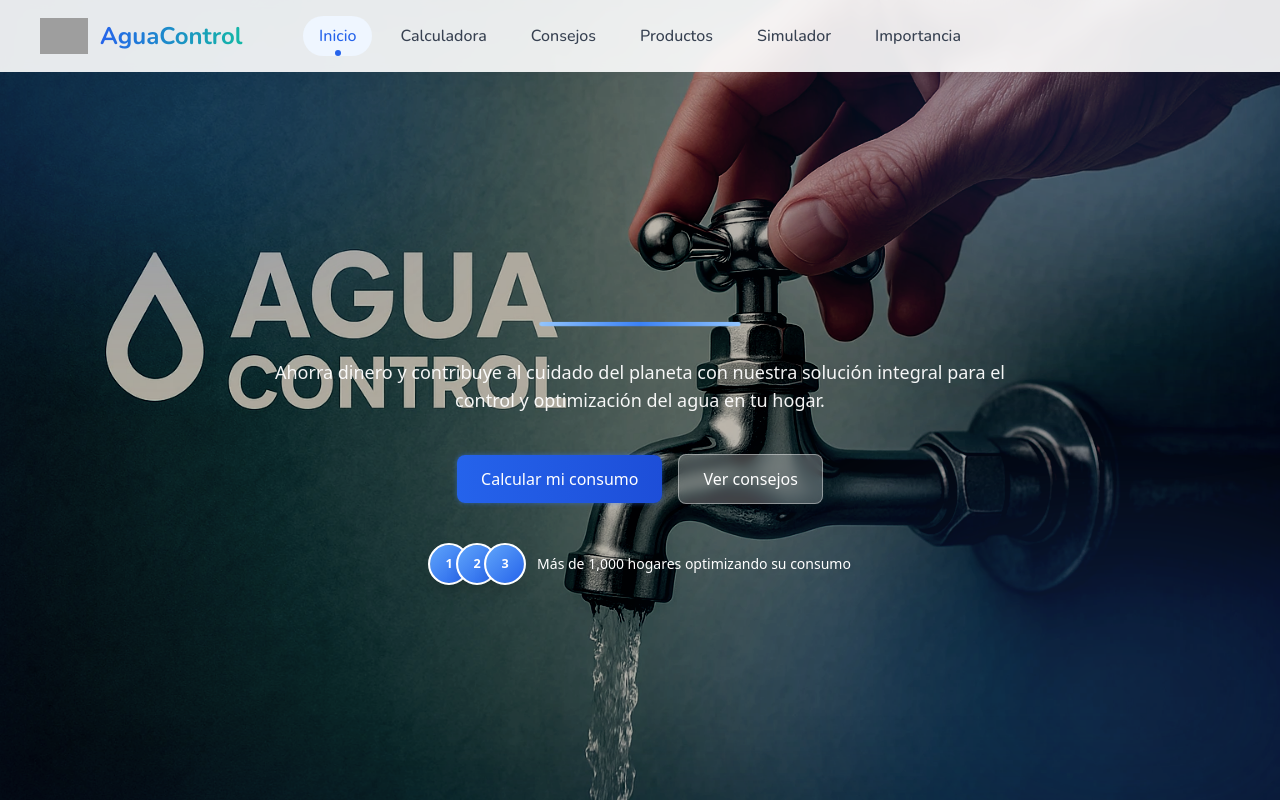
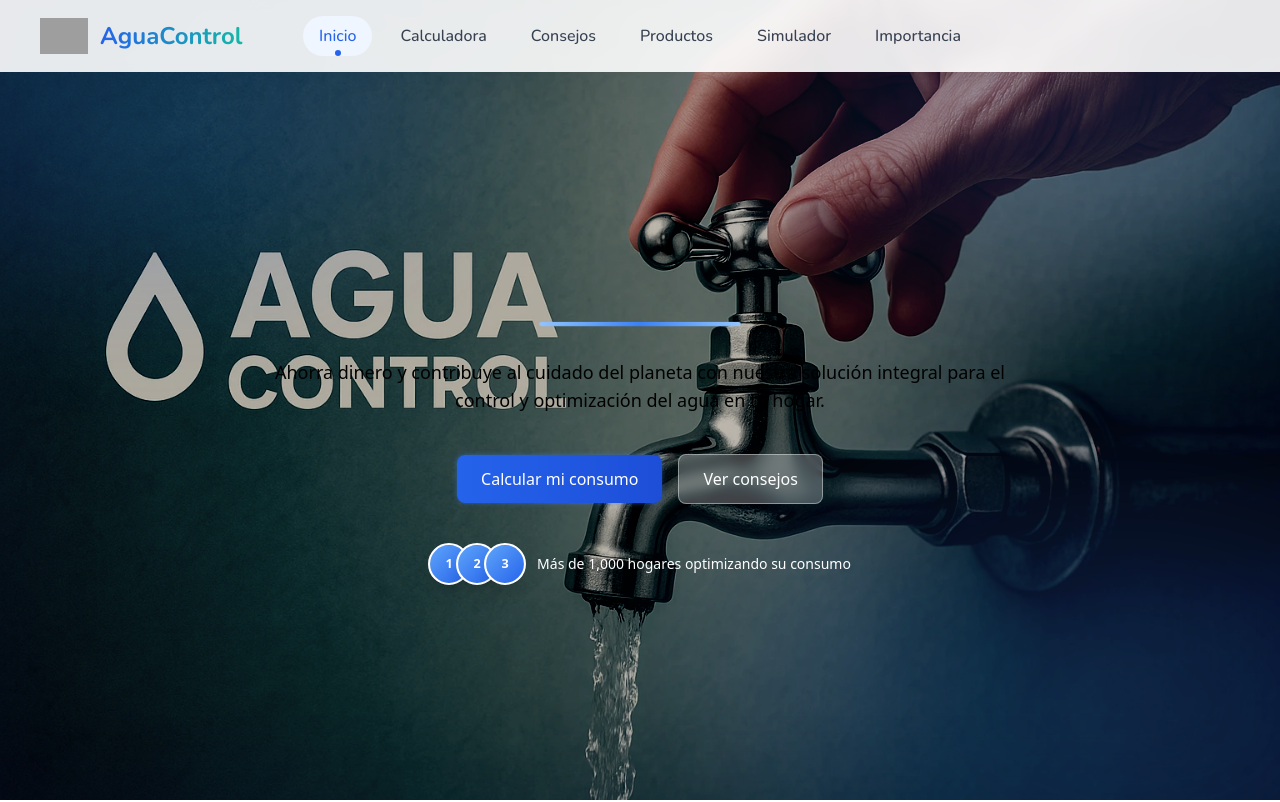
Before and after one commit to camiloviveros/AguaControl, a Next.js app: page / in a window 1280 px wide. Shown: the top 802 px of the page. Built offline with nearby package versions, Linux system fonts and the light colour scheme; grey boxes are pictures that could not be loaded.

Commit message:
cambio de color de letra v1

```diff
--- a/components/home/Hero.tsx
+++ b/components/home/Hero.tsx
@@ -544,7 +544,7 @@ const Hero = () => {
         <div className="max-w-4xl mx-auto">
           {/* Título con efecto de máquina de escribir */}
           <div className="mb-4 sm:mb-8 md:mb-10 px-2 sm:px-0">
-            <h1           className={`font-serif text-white tracking-tight leading-snug sm:leading-normal md:leading-relaxed text-2xl sm:text-4xl md:text-5xl lg:text-6xl ${!isMobile ? 'hero-title-enhanced bg-clip-text' : 'title-shadow'}`}>
+            <h1 className={`font-serif text-white tracking-tight leading-snug sm:leading-normal md:leading-relaxed text-2xl sm:text-4xl md:text-5xl lg:text-6xl ${!isMobile ? 'hero-title-enhanced bg-clip-text' : 'title-shadow'}`}>
               {currentText}
               <span
                 className={`inline-block w-1.5 h-[0.8em] sm:h-[1em] bg-blue-300 ml-1 align-middle ${showCursor ? 'opacity-100' : 'opacity-0'}`}
@@ -561,7 +561,7 @@ const Hero = () => {
           <div className={`h-1 bg-gradient-to-r from-blue-300 via-blue-500 to-blue-300 mx-auto mb-4 sm:mb-6 md:mb-8 rounded-full ${!isMobile ? 'w-40 sm:w-48 shine-effect animate-pulse' : 'w-24 sm:w-32'}`} />
 
           {/* Descripción con estilo mejorado para desktop */}
-          <p className={`text-sm sm:text-base md:text-lg text-white mb-6 sm:mb-8 md:mb-10 leading-relaxed max-w-3xl mx-auto px-2 sm:px-0 ${!isMobile ? 'opacity-95 font-normal' : 'opacity-95 font-light drop-shadow-lg'}`}>
+          <p className={`text-sm sm:text-base md:text-lg text-black mb-6 sm:mb-8 md:mb-10 leading-relaxed max-w-3xl mx-auto px-2 sm:px-0 ${!isMobile ? 'font-normal' : 'font-light'}`}>
             Ahorra dinero y contribuye al cuidado del planeta con nuestra solución
             integral para el control y optimización del agua en tu hogar.
           </p>
```
